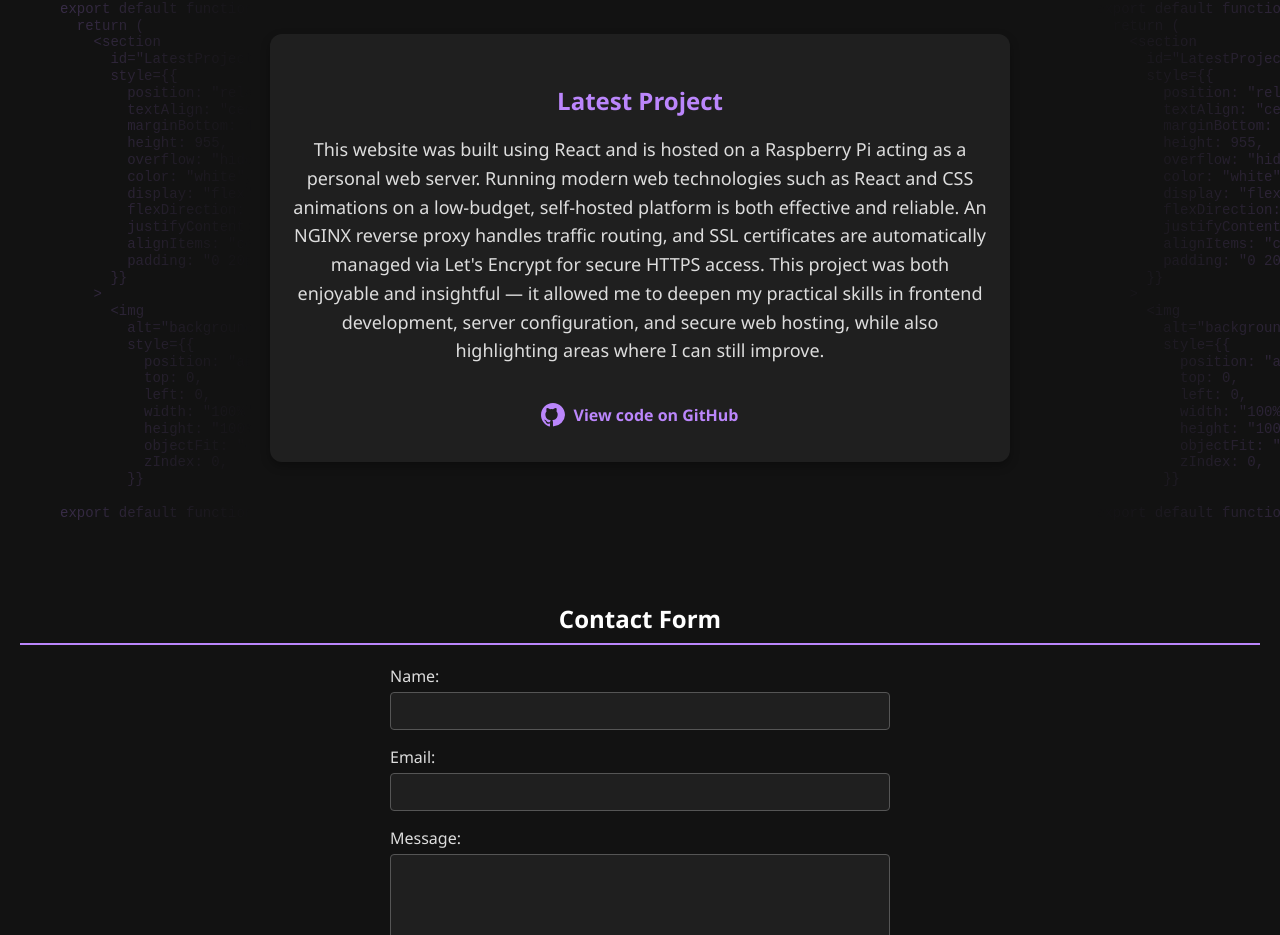
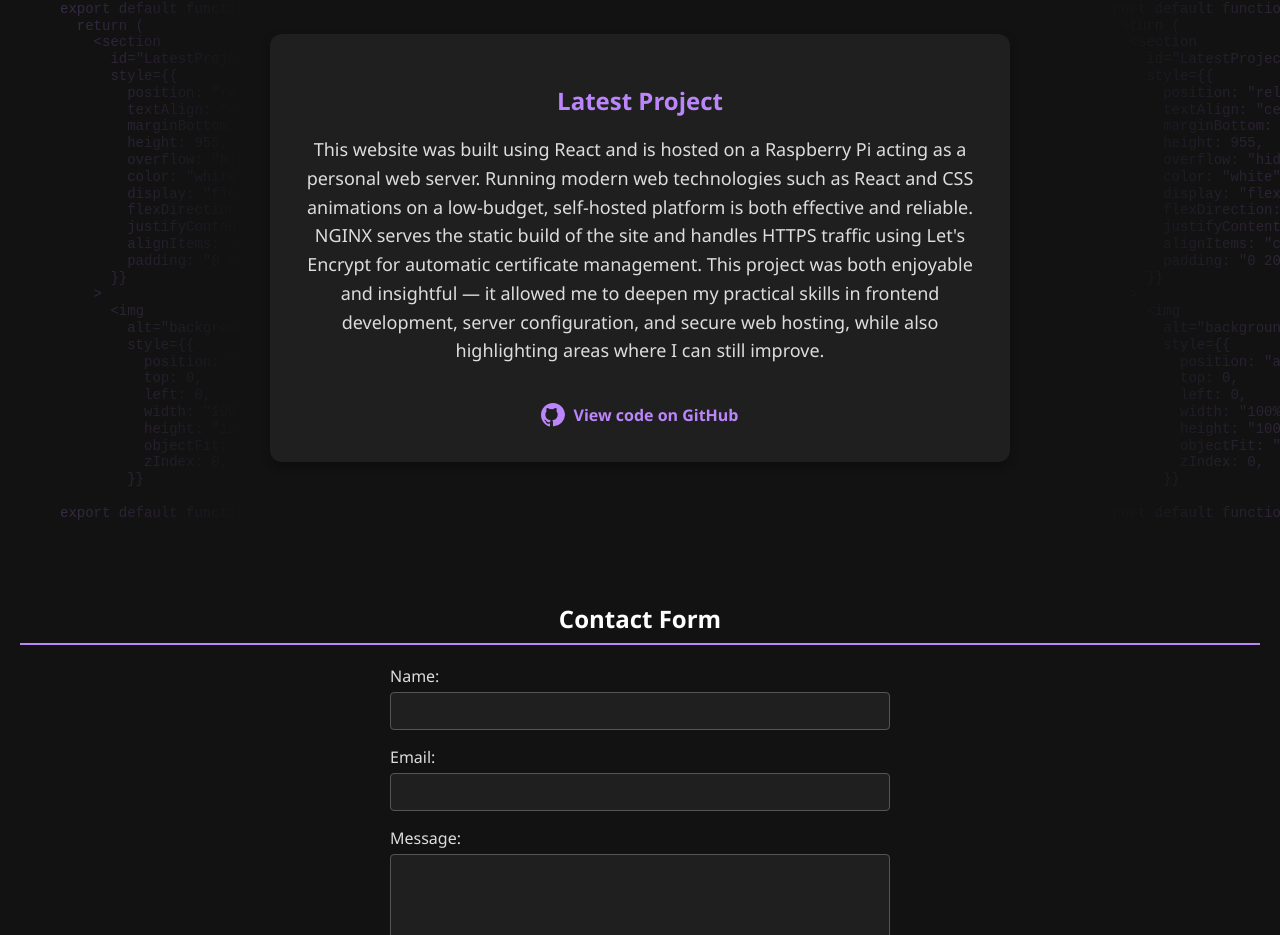
Before and after one commit to milan-bueki/MyWebsite, a React (Vite) app: page / in a window 1280 px wide. Shown: the part 826-1761 px from the top of the page. Built offline with nearby package versions, Linux system fonts and the light colour scheme.

Commit message:
Updating latetst projeect text

```diff
--- a/src/components/LatestProject/LatestProject.jsx
+++ b/src/components/LatestProject/LatestProject.jsx
@@ -44,7 +44,7 @@ export default function LatestProject() {
         <p>
           This website was built using React and is hosted on a Raspberry Pi acting as a personal web server.
           Running modern web technologies such as React and CSS animations on a low-budget, self-hosted platform is both effective and reliable.
-          An NGINX reverse proxy handles traffic routing, and SSL certificates are automatically managed via Let's Encrypt for secure HTTPS access.
+          NGINX serves the static build of the site and handles HTTPS traffic using Let's Encrypt for automatic certificate management.
           This project was both enjoyable and insightful — it allowed me to deepen my practical skills in frontend development, server configuration, and secure web hosting, while also highlighting areas where I can still improve.
         </p>
 
```
